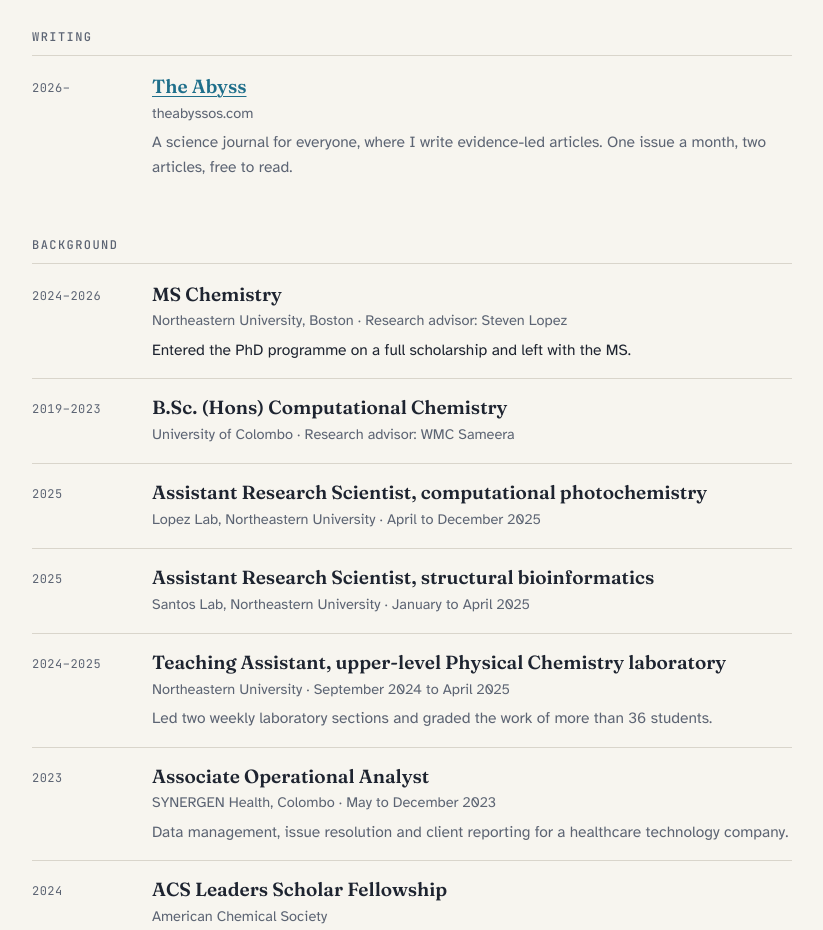
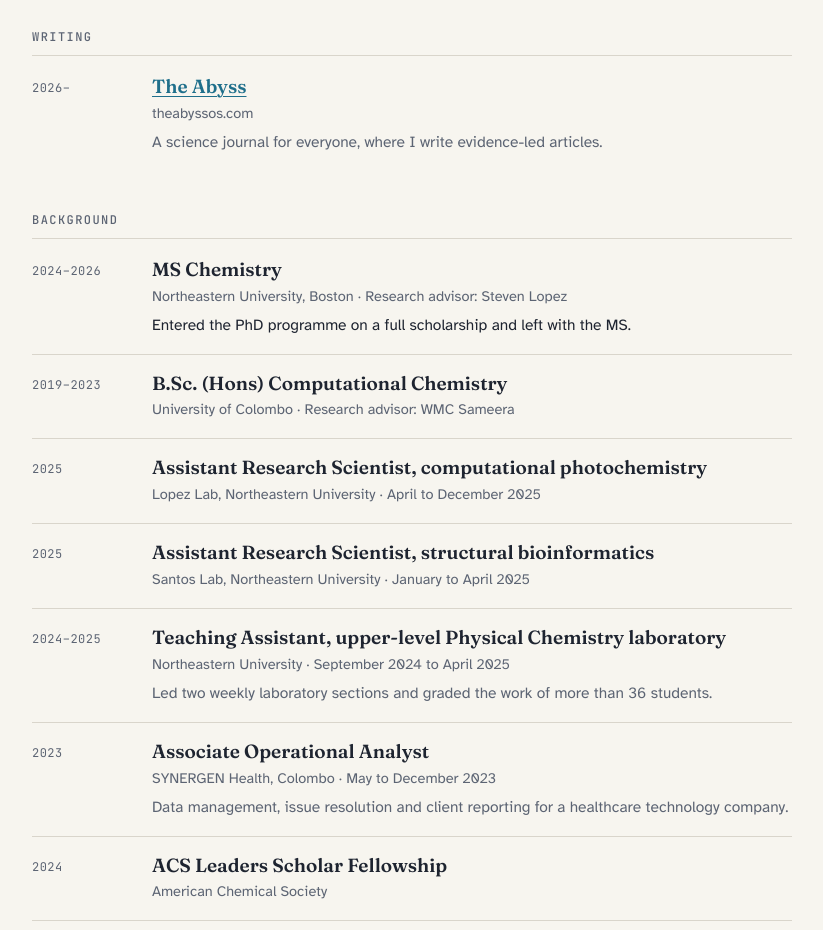
Before and after one commit to teejay772/teejay772.github.io, a plain HTML site: page index.html in a window 1280 px wide. Shown: the part 2440-3370 px from the top of the page, without its empty margins (228-1051 px from the left). Drawn offline with Linux system fonts and the light colour scheme.

Commit message:
Shorten The Abyss description
Co-Authored-By: Claude Fable 5.2 <noreply@anthropic.com>

```diff
--- a/index.html
+++ b/index.html
@@ -199,7 +199,7 @@ footer{font-size:14px;color:var(--muted);border-top:1px solid var(--line);paddin
         <div>
           <b><a href="https://theabyssos.com">The Abyss</a></b>
           <span class="where">theabyssos.com</span>
-          <p>A science journal for everyone, where I write evidence-led articles. One issue a month, two articles, free to read.</p>
+          <p>A science journal for everyone, where I write evidence-led articles.</p>
         </div>
       </div>
     </div>
```
